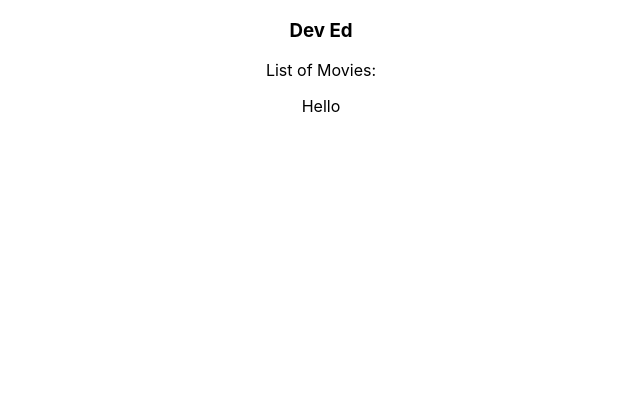
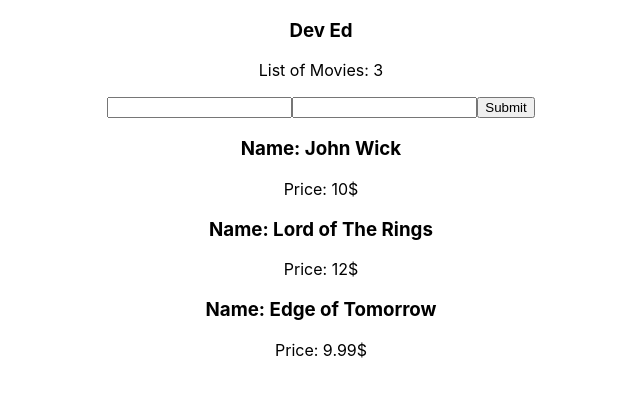
Before and after one commit to fakhriyusifli/react-context-api, a React (Create React App) app: page / in a window 1280 px wide. Shown: the top 396 px of the page, without its empty margins (319-959 px from the left). Built offline with nearby package versions, Linux system fonts and the light colour scheme.

Commit message:
AddMovie component added

```diff
--- a/src/App.js
+++ b/src/App.js
@@ -1,6 +1,8 @@
+import React from 'react';
 import './App.css';
 import MovieList from "./components/MovieList/MovieList";
 import Nav from './components/Nav/Nav';
+import AddMovie from './components/AddMovie/AddMovie';
 import {MovieProvider} from './components/MovieContext/MovieContext';
 
 function App() {
@@ -8,6 +10,7 @@ function App() {
     <MovieProvider>
       <div className="App">
         <Nav />
+        <AddMovie />
         <MovieList />
       </div>
     </MovieProvider>
--- /dev/null
+++ b/src/components/AddMovie/AddMovie.jsx
@@ -0,0 +1,34 @@
+import React, {useState, useContext} from 'react';
+import {MovieContext} from '../MovieContext/MovieContext';
+
+const AddMovie = () =>{
+
+    const [name, setName] = useState('');
+
+    const [price, setPrice] = useState('');
+
+    const [movies, setMovies] = useContext(MovieContext);
+
+    const updateName = (e) => {
+        setName(e.target.value);
+    }
+
+    const updatePrice = (e) => {
+        setPrice(e.target.value);
+    }
+
+    const addMovie = e =>{
+        e.preventDefault();
+        setMovies(prevMovies => [...prevMovies, {name: name, price: price}]);
+    }
+
+    return (
+        <form onSubmit={addMovie}>
+            <input type='text' name = 'name' value={name} onChange={updateName}/>
+            <input type='text' name = 'price' value = {price} onChange = {updatePrice} />
+            <button>Submit</button>
+        </form>
+    )
+}
+
+export default AddMovie;
--- a/src/components/MovieContext/MovieContext.jsx
+++ b/src/components/MovieContext/MovieContext.jsx
@@ -23,7 +23,7 @@ export const MovieProvider = (props) =>{
     ]);
 
     return(
-        <MovieContext.Provider value='Hello'>
+        <MovieContext.Provider value={[movies, setMovies]}>
             {props.children}
         </MovieContext.Provider>
     );
--- a/src/components/MovieList/MovieList.jsx
+++ b/src/components/MovieList/MovieList.jsx
@@ -1,20 +1,19 @@
 import React, {useState, useContext} from "react";
-// import Movie from "../Movie/Movie";
+import Movie from "../Movie/Movie";
 import {MovieContext} from '../MovieContext/MovieContext';
 
 const MovieList = () =>{
-    const value = useContext(MovieContext);
+    const [movies, setMovies] = useContext(MovieContext);
 
     return(
         <div>
-            {value}
-            {/* {movies.map(movie =>(
+            {movies.map(movie =>(
                 <Movie
                     name={movie.name}
                     price={movie.price}
                     key={movie.id}
                 />
-            ))} */}
+            ))}
         </div>
     );
 };
--- a/src/components/Nav/Nav.jsx
+++ b/src/components/Nav/Nav.jsx
@@ -1,10 +1,13 @@
-import React from 'react';
+import React, {useContext} from 'react';
+import {MovieContext} from '../MovieContext/MovieContext';
 
 const Nav =() =>{
+    const [movies, setMovies] = useContext(MovieContext);
+
     return (
         <div>
             <h3>Dev Ed</h3>
-            <p>List of Movies: </p>
+            <p>List of Movies: {movies.length}</p>
         </div>
     );
 }
```
